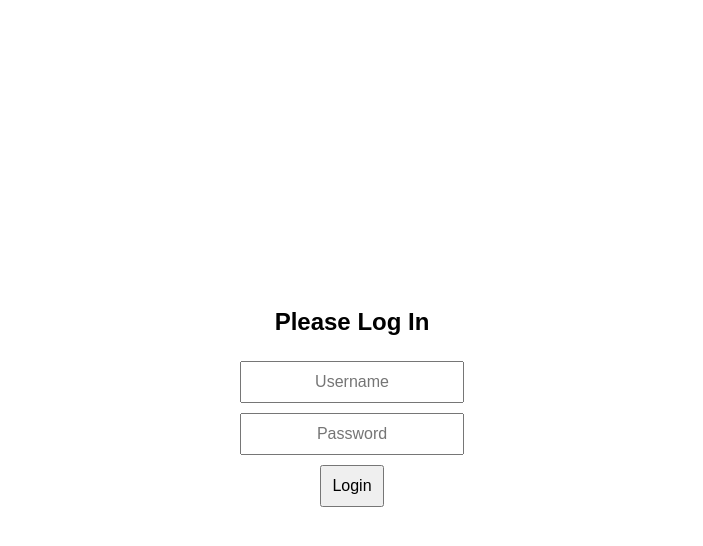
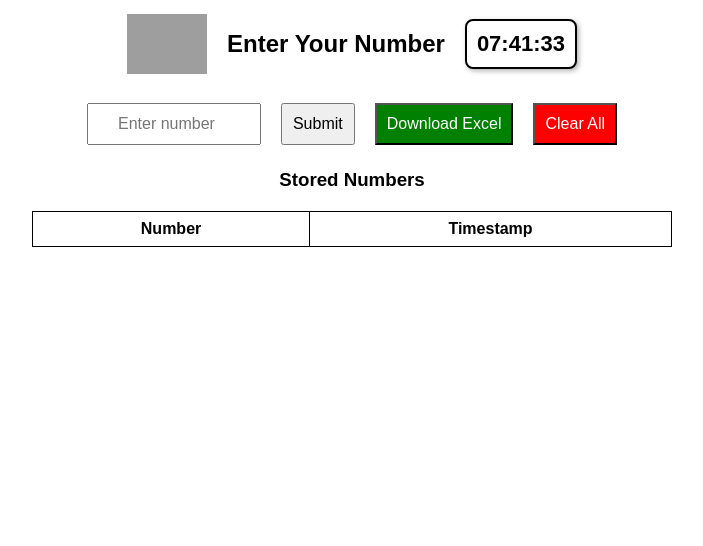
Before and after one commit to jcanz124/login_Checker, a plain HTML site: page index.html in a window 1280 px wide. Shown: the whole page, without its empty margins (288-991 px from the left). Drawn offline with Linux system fonts and the light colour scheme; grey boxes are pictures that could not be loaded.

Commit message:
Update index.html
Reverted to the Good Page

```diff
--- a/index.html
+++ b/index.html
@@ -5,61 +5,82 @@
 <head>
     <meta charset="UTF-8">
     <meta name="viewport" content="width=device-width, initial-scale=1.0">
-    <title>Number Collector - Login</title>
+    <title>Number Collector</title>
+
+    <!-- SheetJS (XLSX) for Excel Export -->
+    <script src="https://unpkg.com/xlsx/dist/xlsx.full.min.js"></script>
 
     <style>
-        body { font-family: Arial, sans-serif; text-align: center; margin: 0; padding: 0; overflow-x: hidden; }
+        body {
+            font-family: Arial, sans-serif;
+            text-align: center;
+            margin: 0;
+            padding: 0;
+            overflow-x: hidden;
+        }
         input, button { padding: 10px; margin: 5px; font-size: 16px; }
         table { width: 50%; margin: auto; border-collapse: collapse; margin-top: 20px; }
         th, td { border: 1px solid black; padding: 8px; text-align: center; }
         .red { background-color: red; color: white; }
         .green { background-color: green; color: white; }
-        #header { display: flex; align-items: center; justify-content: center; flex-wrap: wrap; padding: 10px; width: 100vw; box-sizing: border-box; gap: 20px; }
-        #logo { height: 60px; }
-        #clock-container { padding: 10px; border: 2px solid black; border-radius: 8px; font-size: 22px; font-weight: bold; background-color: white; box-shadow: 2px 2px 5px rgba(0, 0, 0, 0.3); white-space: nowrap; }
-        #input-container { display: flex; align-items: center; gap: 10px; flex-wrap: wrap; justify-content: center; margin-top: 10px; }
-        #userNumber { width: 150px; text-align: center; }
-        button { cursor: pointer; }
-        #login-container { display: flex; flex-direction: column; align-items: center; justify-content: center; height: 100vh; }
-        #login-container input { width: 200px; text-align: center; }
 
-        /* Logout Button Positioned at Bottom-Right */
-        #logout-btn {
-            position: fixed;
-            bottom: 20px;
-            right: 20px;
-            padding: 10px 15px;
-            background: red;
-            color: white;
-            border: none;
-            font-size: 16px;
+        /* Header Container */
+        #header {
+            display: flex;
+            align-items: center;
+            justify-content: center;
+            flex-wrap: wrap;
+            padding: 10px;
+            width: 100vw;
+            box-sizing: border-box;
+            gap: 20px;
+        }
+        #logo {
+            height: 60px;
+        }
+        #clock-container {
+            padding: 10px;
+            border: 2px solid black;
+            border-radius: 8px;
+            font-size: 22px;
+            font-weight: bold;
+            background-color: white;
+            box-shadow: 2px 2px 5px rgba(0, 0, 0, 0.3);
+            white-space: nowrap;
+        }
+
+        /* Input & Buttons Container */
+        #input-container {
+            display: flex;
+            align-items: center;
+            gap: 10px;
+            flex-wrap: wrap;
+            justify-content: center;
+            margin-top: 10px;
+        }
+        #userNumber {
+            width: 150px;
+            text-align: center;
+        }
+        button {
             cursor: pointer;
-            border-radius: 5px;
         }
     </style>
 </head>
 <body>
 
-    <!-- Login Screen -->
-    <div id="login-container">
-        <h2>Please Log In</h2>
-        <input type="text" id="loginUsername" placeholder="Username">
-        <input type="password" id="loginPassword" placeholder="Password">
-        <button onclick="checkLogin()">Login</button>
-    </div>
-
-    <!-- Main Content (Hidden Until Logged In) -->
-    <div id="main-container" style="display: none;">
     <div id="header">
         <img id="logo" src="./add-ons/HP_logo.png" alt="Logo">
         <h2>Enter Your Number</h2>
-            <div id="clock-container"><span id="clock"></span></div>
+        <div id="clock-container">
+            <span id="clock"></span>
+        </div>
     </div>
 
     <div id="input-container">
         <input type="number" id="userNumber" placeholder="Enter number">
         <button onclick="saveNumber()">Submit</button>
-            <button id="downloadBtn" style="background-color: green; color: white;">Download Excel</button>
+        <button onclick="downloadExcel()" style="background-color: green; color: white;">Download Excel</button>
         <button onclick="clearNumbers()" style="background-color: red; color: white;">Clear All</button>
     </div>
 
@@ -73,43 +94,21 @@
         <tbody id="dataTable"></tbody>
     </table>
 
-        <!-- Logout Button at Bottom-Right -->
-        <button id="logout-btn" onclick="logout()">Logout</button>
-    </div>
-
-    <!-- Load XLSX Script -->
-    <script src="https://cdnjs.cloudflare.com/ajax/libs/xlsx/0.18.5/xlsx.full.min.js"></script>
-
     <script>
-        function checkLogin() {
-            let username = document.getElementById("loginUsername").value;
-            let password = document.getElementById("loginPassword").value;
-
-            if (username === "Manager" && password === "Manager1234") {
-                localStorage.setItem("loggedIn", "true");
-                showMainContent();
-            } else {
-                alert("Invalid username or password. Try again.");
-            }
-        }
-
-        function showMainContent() {
-            document.getElementById("login-container").style.display = "none";
-            document.getElementById("main-container").style.display = "block";
-            loadNumbers();
-            updateClock();
-        }
-
-        function logout() {
-            localStorage.removeItem("loggedIn");
-            location.reload();
-        }
+        // Confirm SheetJS is loaded
+        console.log("XLSX Loaded:", typeof XLSX !== "undefined" ? "Yes" : "No");
 
         function updateClock() {
             let now = new Date();
-            document.getElementById("clock").innerText = now.toLocaleTimeString();
+            let hours = String(now.getHours()).padStart(2, '0');
+            let minutes = String(now.getMinutes()).padStart(2, '0');
+            let seconds = String(now.getSeconds()).padStart(2, '0');
+            let timeString = `${hours}:${minutes}:${seconds}`;
+            document.getElementById("clock").innerText = timeString;
         }
+
         setInterval(updateClock, 1000);
+        updateClock();
 
         function saveNumber() {
             let number = document.getElementById("userNumber").value;
@@ -117,9 +116,13 @@
                 document.getElementById("message").innerText = "Please enter a number.";
                 return;
             }
-            let now = new Date().toLocaleString();
+
+            let now = new Date();
+            let timestamp = now.toLocaleString();
+
             let numbers = JSON.parse(localStorage.getItem("numbers")) || [];
-            numbers.unshift({ number, timestamp: now });
+            numbers.unshift({ number, timestamp });
+
             localStorage.setItem("numbers", JSON.stringify(numbers));
             document.getElementById("message").innerText = "Number saved!";
             document.getElementById("userNumber").value = "";
@@ -130,15 +133,20 @@
             let numbers = JSON.parse(localStorage.getItem("numbers")) || [];
             let table = document.getElementById("dataTable");
             table.innerHTML = "";
+
             numbers.forEach(item => {
-                let rowClass = new Date(item.timestamp).getMinutes() > 30 ? "red" : "green";
-                table.innerHTML += `<tr class="${rowClass}"><td>${item.number}</td><td>${item.timestamp}</td></tr>`;
+                let date = new Date(item.timestamp);
+                let minutes = date.getMinutes();
+                let rowClass = minutes > 30 ? "red" : "green";
+
+                let row = `<tr class="${rowClass}"><td>${item.number}</td><td>${item.timestamp}</td></tr>`;
+                table.innerHTML += row;
             });
         }
 
         function downloadExcel() {
             if (typeof XLSX === "undefined") {
-                alert("Error: XLSX is not loaded. Check your script source.");
+                alert("SheetJS (XLSX) library is not loaded!");
                 return;
             }
 
@@ -148,14 +156,18 @@
                 return;
             }
 
-            let fileName = `Login_${new Date().toISOString().slice(0, 13).replace("T", "_")}.xlsx`;
+            let now = new Date();
+            let fileName = `Login_${String(now.getMonth() + 1).padStart(2, '0')}${String(now.getDate()).padStart(2, '0')}${now.getFullYear()}${String(now.getHours()).padStart(2, '0')}.xlsx`;
 
             let wb = XLSX.utils.book_new();
             let ws_data = [["Number", "Timestamp"]];
-            numbers.forEach(item => ws_data.push([item.number, item.timestamp]));
+
+            numbers.forEach(item => {
+                ws_data.push([item.number, item.timestamp]);
+            });
+
             let ws = XLSX.utils.aoa_to_sheet(ws_data);
             XLSX.utils.book_append_sheet(wb, ws, "Numbers");
-
             XLSX.writeFile(wb, fileName);
         }
 
@@ -167,13 +179,14 @@
             }
         }
 
-        document.getElementById("downloadBtn").addEventListener("click", downloadExcel);
+        document.getElementById("userNumber").addEventListener("keypress", function(event) {
+            if (event.key === "Enter") {
+                event.preventDefault();
+                saveNumber();
+            }
+        });
 
-        window.onload = function() {
-            if (localStorage.getItem("loggedIn") === "true") {
-                showMainContent();
-            }
-        };
+        window.onload = loadNumbers;
     </script>
 
 </body>
```
Lines whose indentation alone changed are shown as unchanged.
